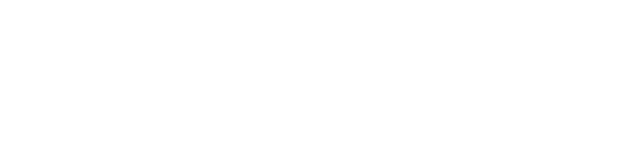
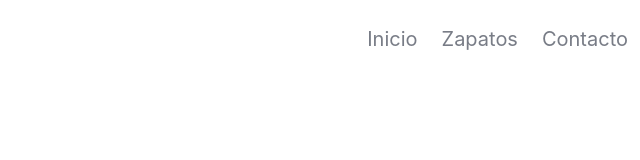
Before and after one commit to adaptedjose/landing-page-calzado, a plain HTML site: page index.html in a window 1280 px wide. Shown: the whole page, without its empty margins (640-1280 px from the left). Drawn offline with nearby package versions, Linux system fonts and the light colour scheme.

Commit message:
se crea el navegador de la pagina y se sigue trabajando en el reade, comentando todo el proceso

```diff
--- a/estilos/styles.css
+++ b/estilos/styles.css
@@ -1,3 +1,44 @@
 *{
 
 }
+
+.navbar {
+    position: fixed;
+    top: 0;
+    left: 0;
+    width: 100%;
+    z-index: 1000;
+    opacity: 0.7;
+    height: 10%;
+
+}
+nav .navbar-burger {
+    font-size: 3rem;
+    border-radius: .5rem;
+    padding: .5rem 1.5rem;
+    cursor: pointer;
+    border: 2px solid black;
+    display: none;
+}
+.navbar-end {
+    margin-left: auto;
+    margin-right: 0px;
+}
+.navbar-item {
+    color: white;
+    font-size: 20px;
+    background-color: transparent !important;
+    border: none;
+    margin-top:1rem;
+    padding: 0%;
+}
+
+.navbar-item:hover {
+    background-color: transparent !important;
+    color: black;
+}
+
+.navbar-item.is-active {
+    background-color: transparent !important;
+    color: black;
+}
--- a/index.html
+++ b/index.html
@@ -4,9 +4,46 @@
     <meta charset="UTF-8">
     <meta name="viewport" content="width=device-width, initial-scale=1.0">
     <link rel="stylesheet" href="./estilos/styles.css">
+    <link rel="stylesheet" href="https://cdn.jsdelivr.net/npm/bulma@1.0.2/css/bulma.min.css">
     <title> Calzado StepAhead </title>
 </head>
 <body>
+
+    <!-- nav -->
+
+    <nav class="navbar" role="navigation" aria-label="main navigation">
+        <input type="checkbox" id="toggler" class="navbar-burger" />
+        <label for="toggler" class="navbar-burger"></label>
+
+        <div id="navbarMenu" class="navbar-menu is-active">
+          <div class="navbar-end">
+            <a
+              href="#inicio"
+              class="navbar-item"
+            >
+              <span>Inicio</span>
+            </a>
+
+            <a
+              href="#zapatos"
+              class="navbar-item"
+            >
+              <span>Zapatos</span>
+            </a>
+
+                <a
+               href="#pie"
+              class="navbar-item"
+                >
+              <span>Contacto</span>
+                </a>
+            </div>
+        </div>
+      </nav>
+
+
+      <!-- Footer -->
+
     <!-- Prueba -->
 </body>
 </html>
```
Also changed, not shown: 1 other file.
